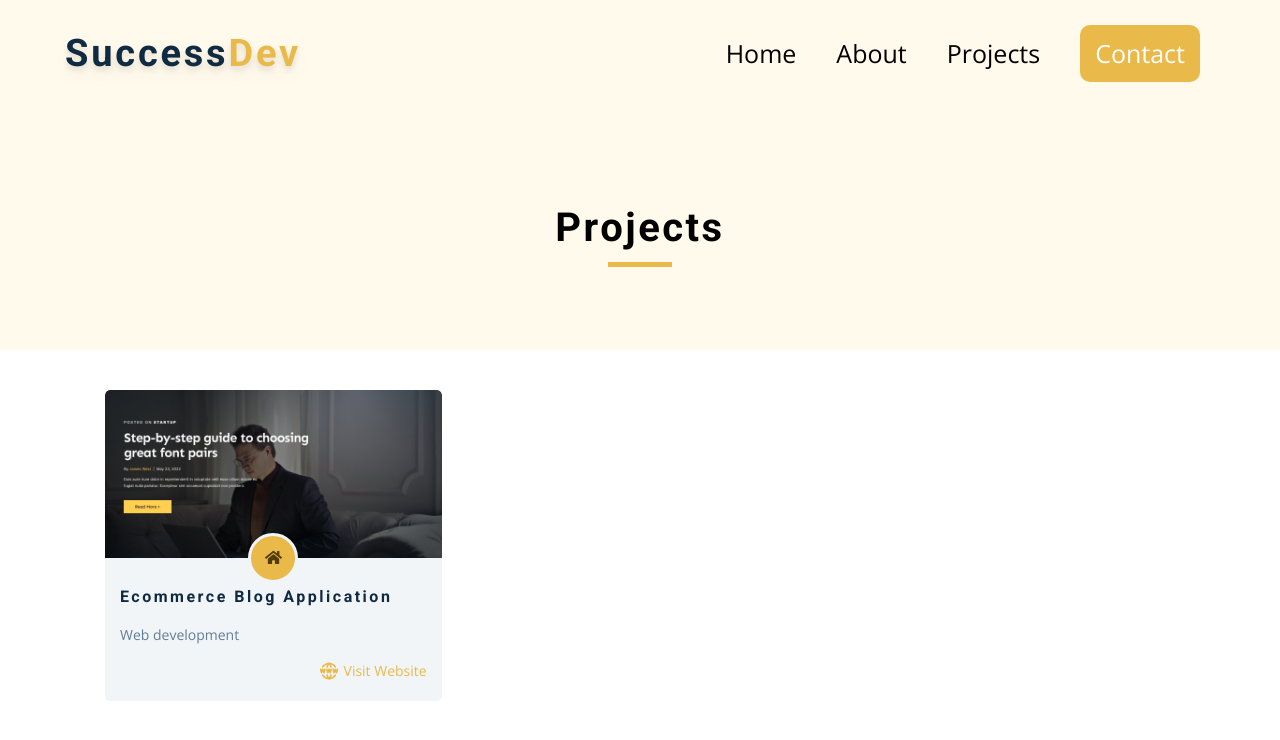
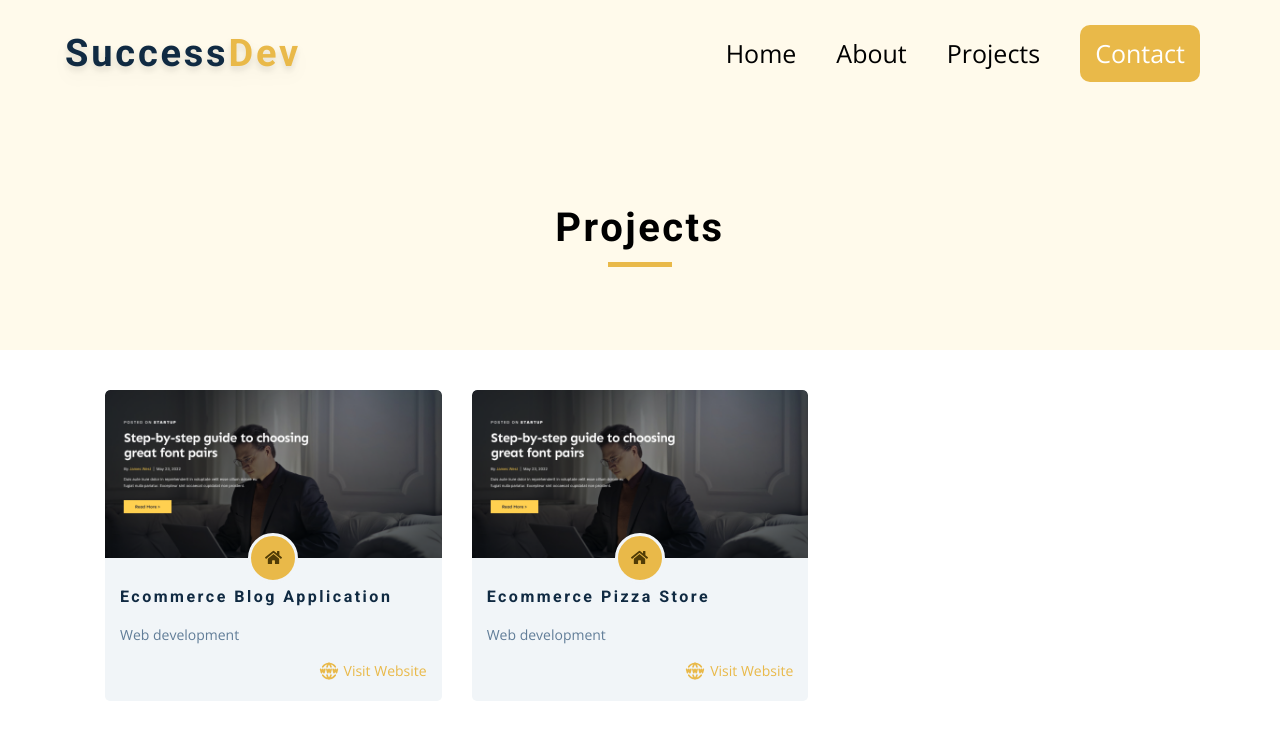
Before and after one commit to successdevop/Portfolio_propfile, a React (Vite) app: page /projects in a window 1280 px wide. Shown: the top 740 px of the page. Built offline with nearby package versions, Linux system fonts and the light colour scheme.

Commit message:
Added another project Ecommerce Pizza Store

```diff
--- a/src/assets/projectData.js
+++ b/src/assets/projectData.js
@@ -7,4 +7,11 @@ export const projects = [
     projectSourceCode: "",
     projectImage: BlogImage,
   },
+  {
+    projectName: "Ecommerce Pizza Store",
+    projectDesc: "",
+    projectWebLink: "https://ecommerce-pizza-store.netlify.app/",
+    projectSourceCode: "",
+    projectImage: BlogImage,
+  },
 ];
```
